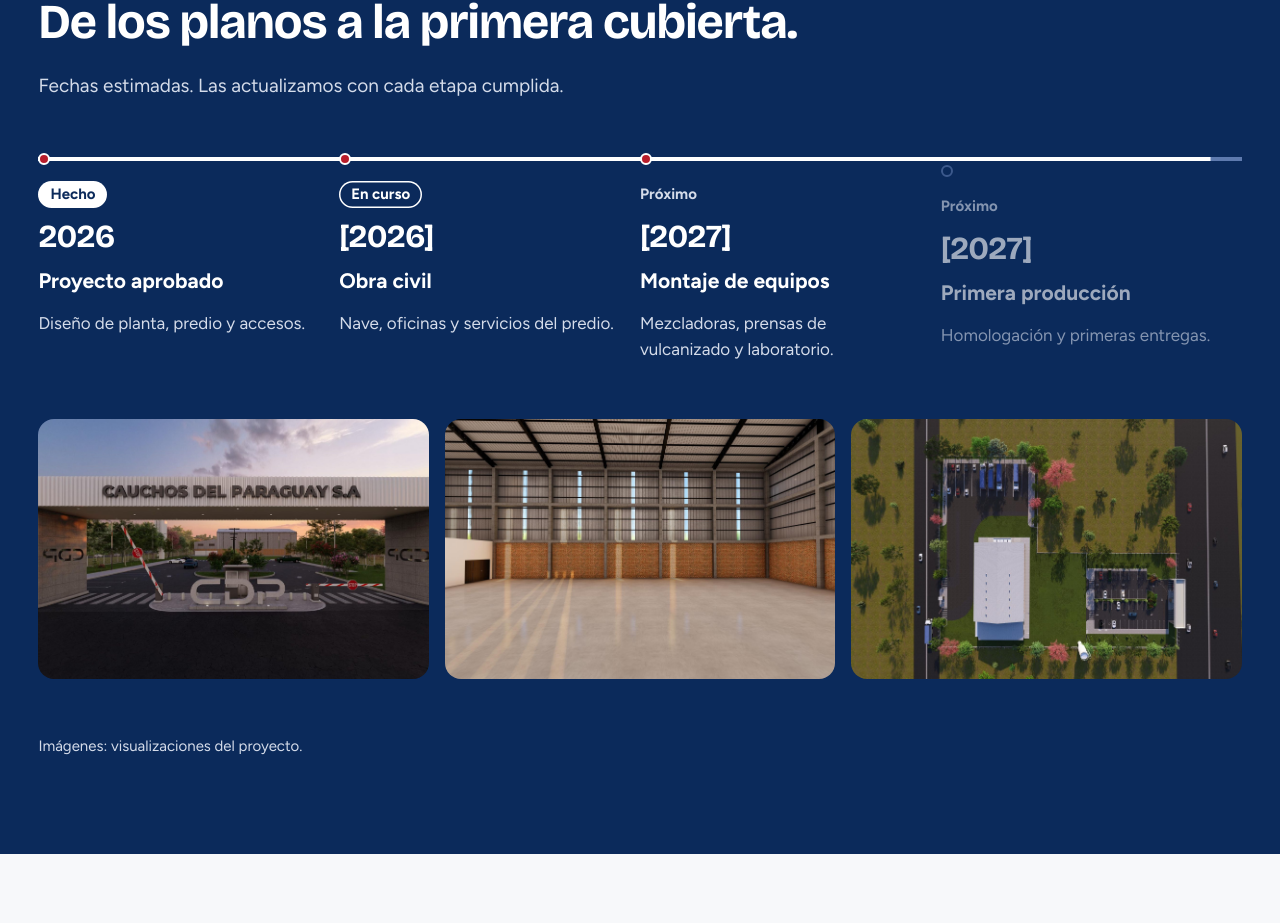
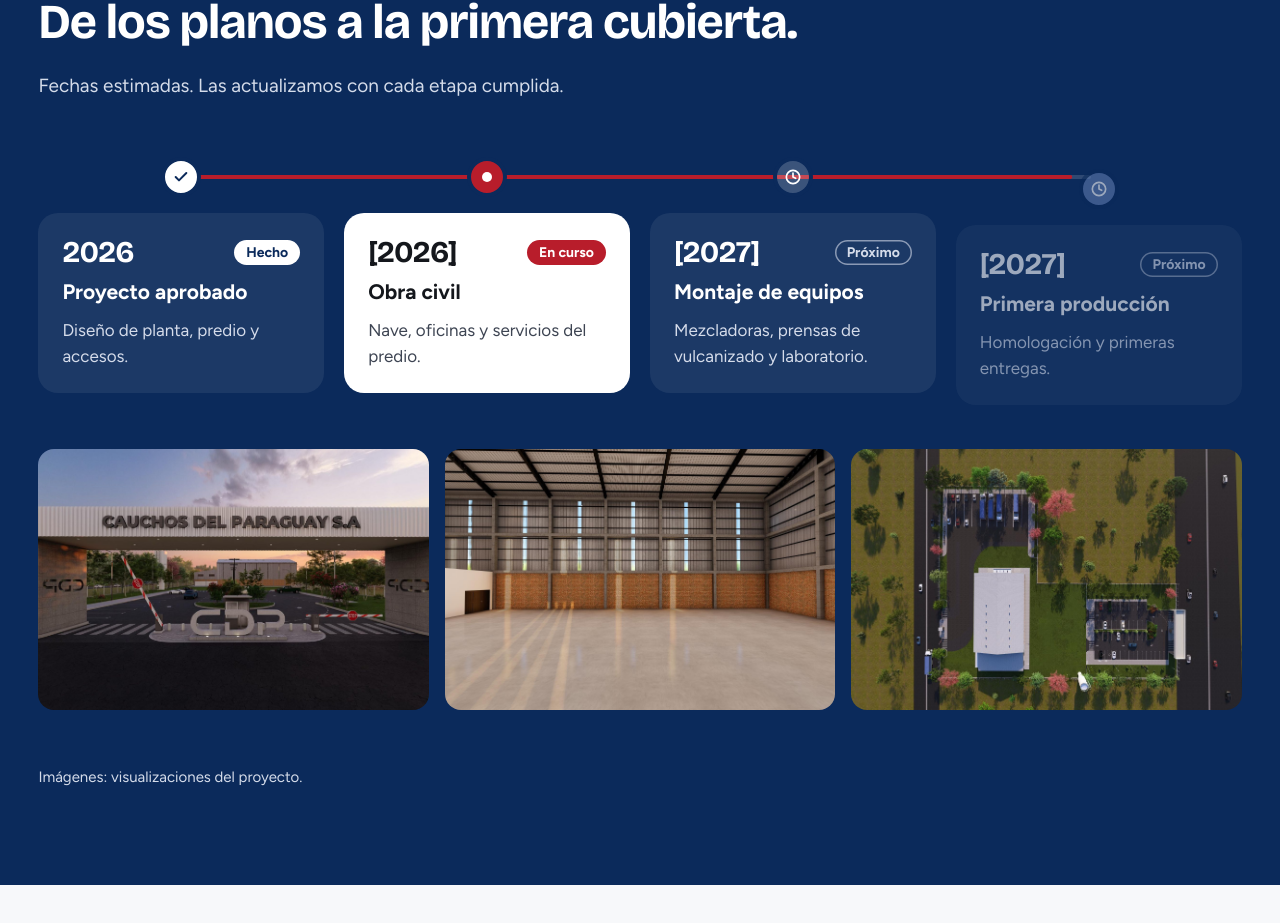
Before and after one commit to accarbonell1987/cdp-landing-web, a Next.js app: page / in a window 1280 px wide. Shown: the part 4824-5747 px from the top of the page. Built offline with nearby package versions, Linux system fonts and the light colour scheme; no server answers.

Commit message:
Avance de obra: timeline con tarjetas, marcadores por estado y riel que se llena con el scroll

```diff
--- a/src/components/milestone-track.tsx
+++ b/src/components/milestone-track.tsx
@@ -1,5 +1,6 @@
 "use client";
 
+import { Check, Clock } from "lucide-react";
 import { useEffect, useRef, useState } from "react";
 import { type MilestoneStatus, milestones } from "@/data/company";
 import { cn } from "@/lib/utils";
@@ -10,10 +11,10 @@ const statusLabel: Record<MilestoneStatus, string> = {
   proximo: "Próximo",
 };
 
-// Line that draws itself as the section crosses the middle of the screen, based on
-// "Scroll animated timeline" (21st.dev). Horizontal from lg, vertical below. Each
-// milestone lights up when the line reaches it. Without JS or with reduced motion
-// the line is drawn in full.
+// Milestone cards on a rail that fills in red as the section scrolls into view,
+// based on "Scroll animated timeline" (21st.dev). Horizontal from lg, vertical
+// below. Each marker lights up when the rail reaches it; the stage in progress
+// gets the white card. Without JS or with reduced motion the rail is drawn in full.
 export function MilestoneTrack() {
   const ref = useRef<HTMLOListElement>(null);
   const [progress, setProgress] = useState(1);
@@ -46,14 +47,15 @@ export function MilestoneTrack() {
   const last = milestones.length - 1 || 1;
 
   return (
-    <ol ref={ref} className="relative grid gap-y-10 pl-8 lg:grid-cols-4 lg:pl-0">
+    <ol ref={ref} className="relative grid gap-6 pl-14 lg:grid-cols-4 lg:gap-5 lg:pt-14 lg:pl-0">
+      {/* Horizontal rail through the centre of the markers, from lg. */}
       <span
         aria-hidden="true"
-        className="absolute top-0 bottom-0 left-[3px] w-1 bg-navy-soft lg:inset-x-0 lg:bottom-auto lg:h-1 lg:w-auto"
+        className="absolute top-[18px] right-[12.5%] left-[12.5%] h-1 rounded-full bg-white/15 max-lg:hidden"
       />
       <span
         aria-hidden="true"
-        className="absolute top-0 bottom-0 left-[3px] w-1 origin-top bg-white transition-transform duration-150 ease-out lg:inset-x-0 lg:bottom-auto lg:h-1 lg:w-auto lg:origin-left max-lg:[transform:scaleY(var(--p))] lg:[transform:scaleX(var(--p))]"
+        className="absolute top-[18px] right-[12.5%] left-[12.5%] h-1 origin-left rounded-full bg-red transition-transform duration-150 ease-out [transform:scaleX(var(--p))] max-lg:hidden"
         style={{ "--p": progress } as React.CSSProperties}
       />
       {milestones.map((m, i) => {
@@ -62,30 +64,62 @@ export function MilestoneTrack() {
           <li
             key={m.title}
             className={cn(
-              "relative flex flex-col gap-3 pr-6 transition-[opacity,translate] duration-500 lg:pt-6",
+              "relative transition-[opacity,translate] duration-500",
               active ? "translate-y-0 opacity-100" : "translate-y-3 opacity-60",
             )}
           >
+            {/* Below lg each stage draws its own piece of rail down to the next marker. */}
+            {i < last && (
+              <span aria-hidden="true" className="absolute top-10 -bottom-6 -left-[38px] w-1 bg-white/15 lg:hidden">
+                <span
+                  className="block size-full origin-top bg-red transition-transform duration-150 ease-out [transform:scaleY(var(--s))]"
+                  style={{ "--s": Math.min(1, Math.max(0, progress * last - i)) } as React.CSSProperties}
+                />
+              </span>
+            )}
             <span
               aria-hidden="true"
               className={cn(
-                "absolute top-1.5 -left-8 size-3 -translate-x-[3px] rounded-full border-2 transition-colors lg:-top-1 lg:left-0 lg:translate-x-0",
-                active ? "border-white bg-red" : "border-navy-soft bg-navy",
-              )}
-            />
-            <span
-              className={cn(
-                "self-start rounded-full text-[15px] font-bold",
-                m.status === "hecho" && "bg-white px-3 py-0.5 text-navy",
-                m.status === "en-curso" && "px-3 py-0.5 text-white shadow-[inset_0_0_0_1.5px_#fff]",
-                m.status === "proximo" && "py-0.5 text-[#d5dcea]",
+                "absolute top-0 -left-14 grid size-10 place-items-center rounded-full border-4 border-navy transition-colors duration-500 lg:-top-14 lg:left-1/2 lg:-translate-x-1/2",
+                !active && "bg-navy-soft text-white",
+                active && m.status === "hecho" && "bg-white text-navy",
+                active && m.status === "en-curso" && "bg-red text-white",
+                active && m.status === "proximo" && "bg-white/20 text-white",
               )}
             >
-              {statusLabel[m.status]}
+              {m.status === "hecho" && <Check className="size-4" strokeWidth={3} />}
+              {m.status === "en-curso" && (
+                <span className="relative flex size-2.5">
+                  <span className="absolute inline-flex size-full animate-ping rounded-full bg-white opacity-75 motion-reduce:animate-none" />
+                  <span className="relative inline-flex size-2.5 rounded-full bg-white" />
+                </span>
+              )}
+              {m.status === "proximo" && <Clock className="size-4" strokeWidth={2.5} />}
             </span>
-            <span className="display text-[32px]">{m.year}</span>
-            <h3 className="text-[21px] font-bold">{m.title}</h3>
-            <p className="text-[17px] text-[#d5dcea]">{m.text}</p>
+            <div
+              className={cn(
+                "flex h-full flex-col gap-2 rounded-[20px] p-6 transition-colors duration-500",
+                m.status === "en-curso" ? "bg-white text-ink" : "bg-white/[0.07] text-white",
+              )}
+            >
+              <div className="flex items-center justify-between gap-3">
+                <span className="display text-[30px]">{m.year}</span>
+                <span
+                  className={cn(
+                    "rounded-full px-3 py-0.5 text-[14px] font-bold",
+                    m.status === "hecho" && "bg-white text-navy",
+                    m.status === "en-curso" && "bg-red text-white",
+                    m.status === "proximo" && "text-[#d5dcea] shadow-[inset_0_0_0_1.5px_rgba(213,220,234,0.6)]",
+                  )}
+                >
+                  {statusLabel[m.status]}
+                </span>
+              </div>
+              <h3 className="text-[21px] font-bold">{m.title}</h3>
+              <p className={cn("text-[17px]", m.status === "en-curso" ? "text-ink-soft" : "text-[#d5dcea]")}>
+                {m.text}
+              </p>
+            </div>
           </li>
         );
       })}
```
